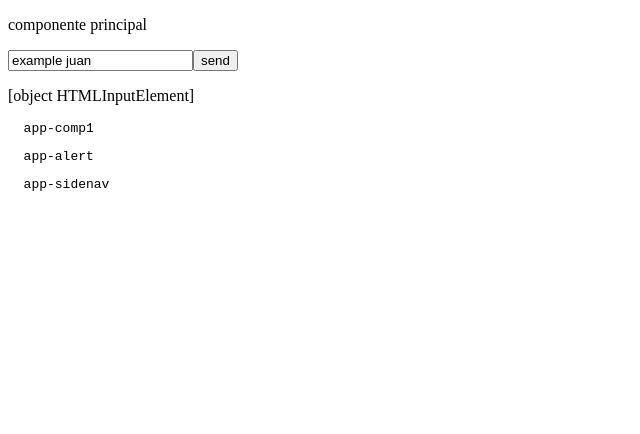
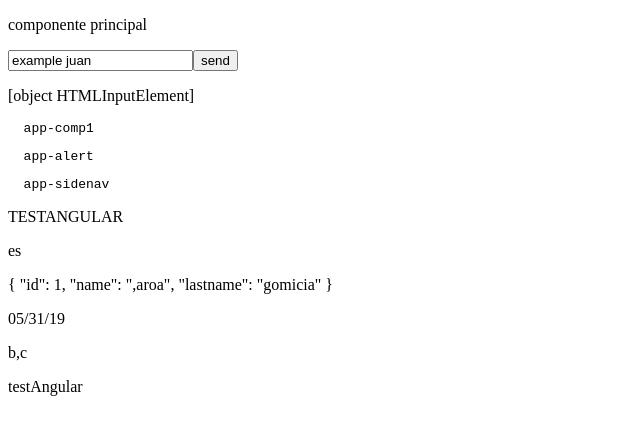
Before and after one commit to JAdrianP/CursoAngularStackBlitz2023, an Angular app: page / in a window 1280 px wide. Shown: the top 434 px of the page, without its empty margins (0-640 px from the left). Built offline with nearby package versions, Linux system fonts and the light colour scheme.

Commit message:
ejemplos de pipes basicas

```diff
--- a/src/app/app.component.html
+++ b/src/app/app.component.html
@@ -10,3 +10,13 @@
 <app-comp1></app-comp1>
 <app-alert></app-alert>
 <app-sidenav></app-sidenav>
+
+<!-- los pipes modifican lo que se muestra, pero no modifican las variables,
+si ricardo fuera una variable, en su interior seguiria siendo minuscula,
+pero el pipe la muestra mayuscula -->
+<p>{{title| uppercase}}</p>
+<p>{{title| lowercase | slice:1:3 }}</p>
+<p>{{data |json}}</p>
+<p>{{'2019-05-31' |date:'MM/dd/yy'}}</p>
+<p>{{['a','b','c','d'] | slice:1:3}}</p>
+<p>{{title}}</p>
--- a/src/app/app.component.ts
+++ b/src/app/app.component.ts
@@ -7,6 +7,11 @@ import { Component, ElementRef, ViewChild } from '@angular/core';
 })
 export class AppComponent {
   title = 'testAngular';
+  data ={
+    id:1,
+    name:',aroa',
+    lastname:'gomicia'
+  }
 
   //esta es la manera de enlazar variables del HTML al TS, las variables HTML son las que llevan # delante
   //si el static estuviera a true, en caso de estar la variable my text enlazada a un *ngIf y el el elemento
```
